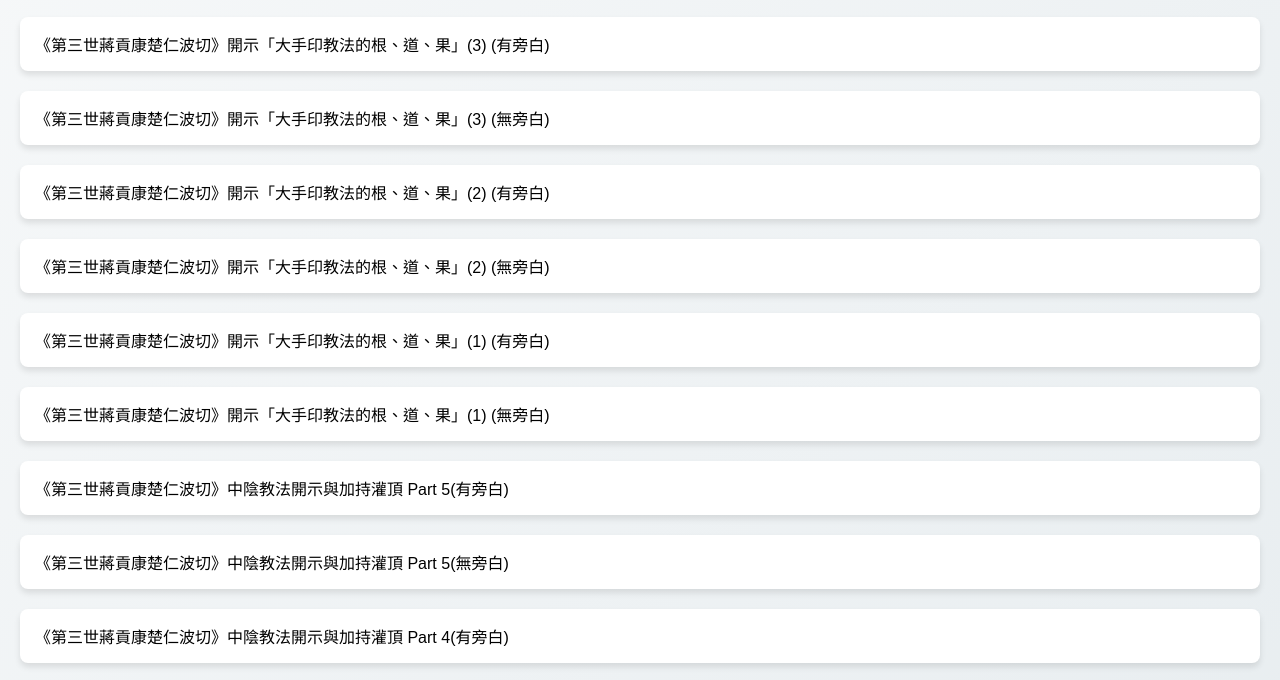
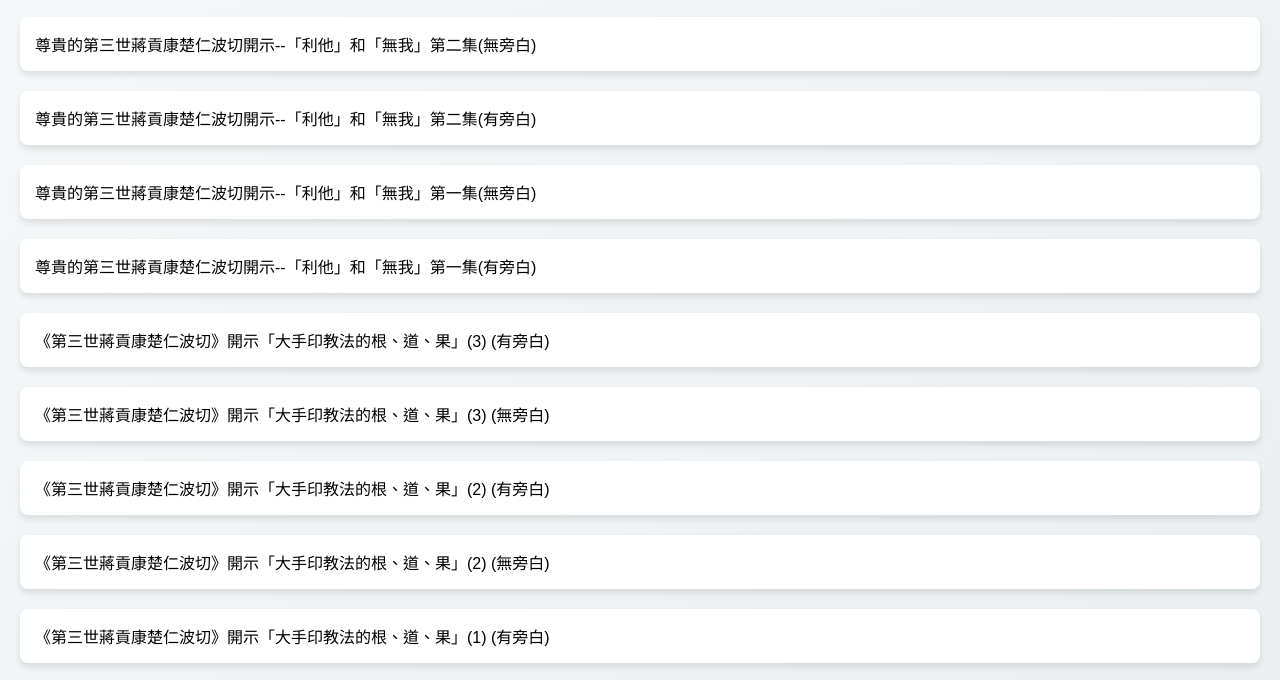
Before and after one commit to buddha-aspiration-association/aspiration, a plain HTML site: page index.html in a window 1280 px wide. Shown: the part 113-793 px from the top of the page. Drawn offline with Linux system fonts and the light colour scheme.

Commit message:
add video

```diff
--- a/index.html
+++ b/index.html
@@ -171,22 +171,22 @@
 
     <script>
         const videos = [
-            // {
-            //   title: '尊貴的第三世蔣貢康楚仁波切開示--「利他」和「無我」第二集(無旁白)',
-            //   url: 'https://s3.ap-southeast-1.amazonaws.com/files.dharma-treasure.org/video/%E5%88%A9%E4%BB%96%E8%88%87%E7%84%A1%E6%88%91/%E5%88%A9%E4%BB%96%E8%88%87%E7%84%A1%E6%88%91_%E7%AC%AC%E4%BA%8C%E9%9B%86(%E5%AD%97%E5%B9%95%E7%89%88).mp4'
-            // },
-            // {
-            //   title: '尊貴的第三世蔣貢康楚仁波切開示--「利他」和「無我」第二集(有旁白)',
-            //   url: 'https://s3.ap-southeast-1.amazonaws.com/files.dharma-treasure.org/video/%E5%88%A9%E4%BB%96%E8%88%87%E7%84%A1%E6%88%91/%E5%88%A9%E4%BB%96%E8%88%87%E7%84%A1%E6%88%91_%E7%AC%AC%E4%BA%8C%E9%9B%86(%E5%AD%97%E5%B9%95%2B%E8%AA%9E%E9%9F%B3).mp4'
-            // },
-            // {
-            //   title: '尊貴的第三世蔣貢康楚仁波切開示--「利他」和「無我」第一集(無旁白)',
-            //   url: 'https://s3.ap-southeast-1.amazonaws.com/files.dharma-treasure.org/video/%E5%88%A9%E4%BB%96%E8%88%87%E7%84%A1%E6%88%91/%E5%88%A9%E4%BB%96%E8%88%87%E7%84%A1%E6%88%91_%E7%AC%AC%E4%B8%80%E9%9B%86(%E5%AD%97%E5%B9%95%E7%89%88).mp4'
-            // },
-            // {
-            //   title: '尊貴的第三世蔣貢康楚仁波切開示--「利他」和「無我」第一集(有旁白)',
-            //   url: 'https://s3.ap-southeast-1.amazonaws.com/files.dharma-treasure.org/video/%E5%88%A9%E4%BB%96%E8%88%87%E7%84%A1%E6%88%91/%E5%88%A9%E4%BB%96%E8%88%87%E7%84%A1%E6%88%91_%E7%AC%AC%E4%B8%80%E9%9B%86(%E5%AD%97%E5%B9%95%2B%E8%AA%9E%E9%9F%B3).mp4'
-            // },
+            {
+              title: '尊貴的第三世蔣貢康楚仁波切開示--「利他」和「無我」第二集(無旁白)',
+              url: 'https://s3.ap-southeast-1.amazonaws.com/files.dharma-treasure.org/video/%E5%88%A9%E4%BB%96%E8%88%87%E7%84%A1%E6%88%91/%E5%88%A9%E4%BB%96%E8%88%87%E7%84%A1%E6%88%91_%E7%AC%AC%E4%BA%8C%E9%9B%86(%E5%AD%97%E5%B9%95%E7%89%88).mp4'
+            },
+            {
+              title: '尊貴的第三世蔣貢康楚仁波切開示--「利他」和「無我」第二集(有旁白)',
+              url: 'https://s3.ap-southeast-1.amazonaws.com/files.dharma-treasure.org/video/%E5%88%A9%E4%BB%96%E8%88%87%E7%84%A1%E6%88%91/%E5%88%A9%E4%BB%96%E8%88%87%E7%84%A1%E6%88%91_%E7%AC%AC%E4%BA%8C%E9%9B%86(%E5%AD%97%E5%B9%95%2B%E8%AA%9E%E9%9F%B3).mp4'
+            },
+            {
+              title: '尊貴的第三世蔣貢康楚仁波切開示--「利他」和「無我」第一集(無旁白)',
+              url: 'https://s3.ap-southeast-1.amazonaws.com/files.dharma-treasure.org/video/%E5%88%A9%E4%BB%96%E8%88%87%E7%84%A1%E6%88%91/%E5%88%A9%E4%BB%96%E8%88%87%E7%84%A1%E6%88%91_%E7%AC%AC%E4%B8%80%E9%9B%86(%E5%AD%97%E5%B9%95%E7%89%88).mp4'
+            },
+            {
+              title: '尊貴的第三世蔣貢康楚仁波切開示--「利他」和「無我」第一集(有旁白)',
+              url: 'https://s3.ap-southeast-1.amazonaws.com/files.dharma-treasure.org/video/%E5%88%A9%E4%BB%96%E8%88%87%E7%84%A1%E6%88%91/%E5%88%A9%E4%BB%96%E8%88%87%E7%84%A1%E6%88%91_%E7%AC%AC%E4%B8%80%E9%9B%86(%E5%AD%97%E5%B9%95%2B%E8%AA%9E%E9%9F%B3).mp4'
+            },
             {
               title: '《第三世蔣貢康楚仁波切》開示「大手印教法的根、道、果」(3) (有旁白)',
               url: 'https://s3.ap-southeast-1.amazonaws.com/files.dharma-treasure.org/video/%E5%A4%A7%E6%89%8B%E5%8D%B0/%E5%A4%A7%E6%89%8B%E5%8D%B0%E7%AC%AC%E4%B8%89%E9%9B%86_%E8%AA%9E%E9%9F%B3%E7%89%88.mp4'
```
